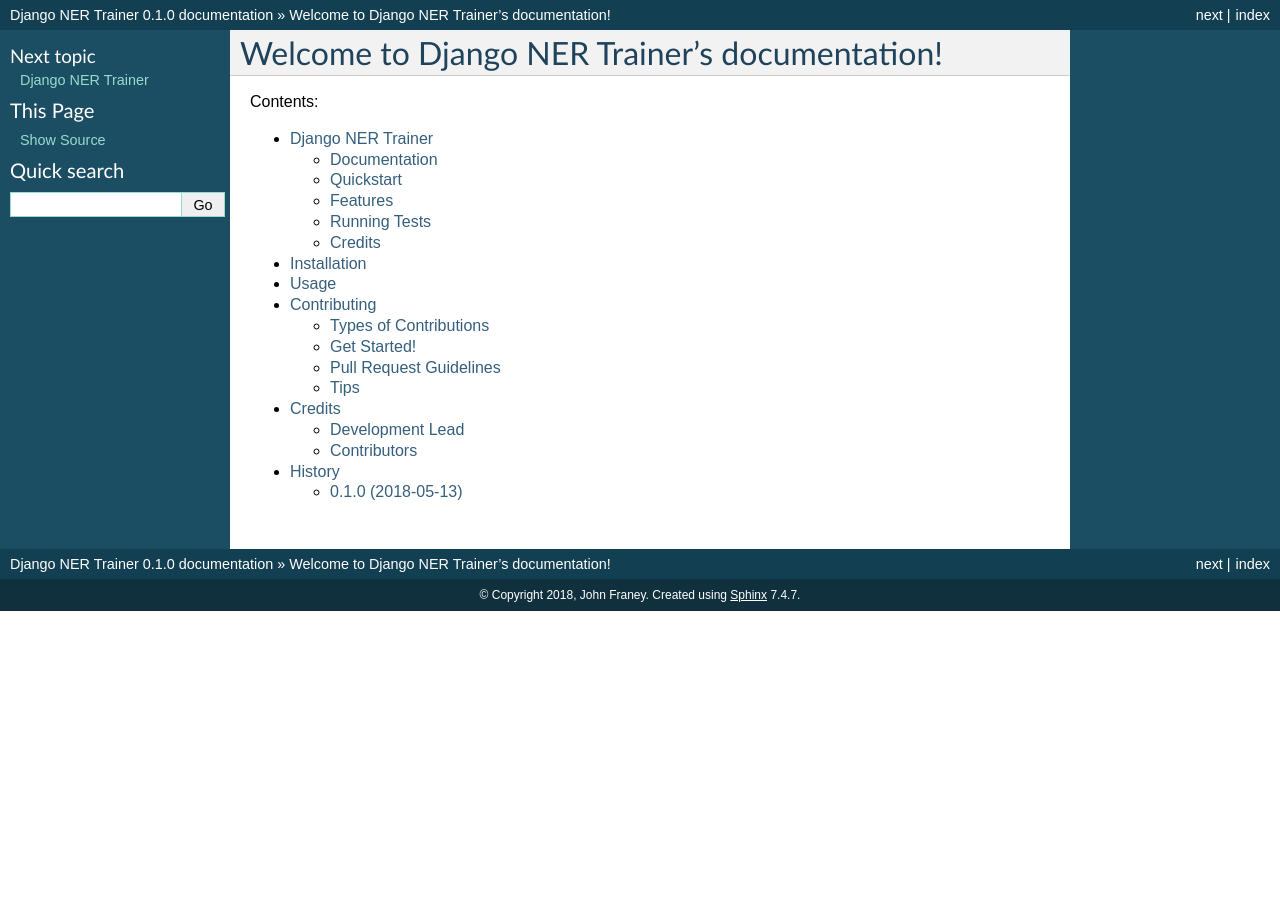
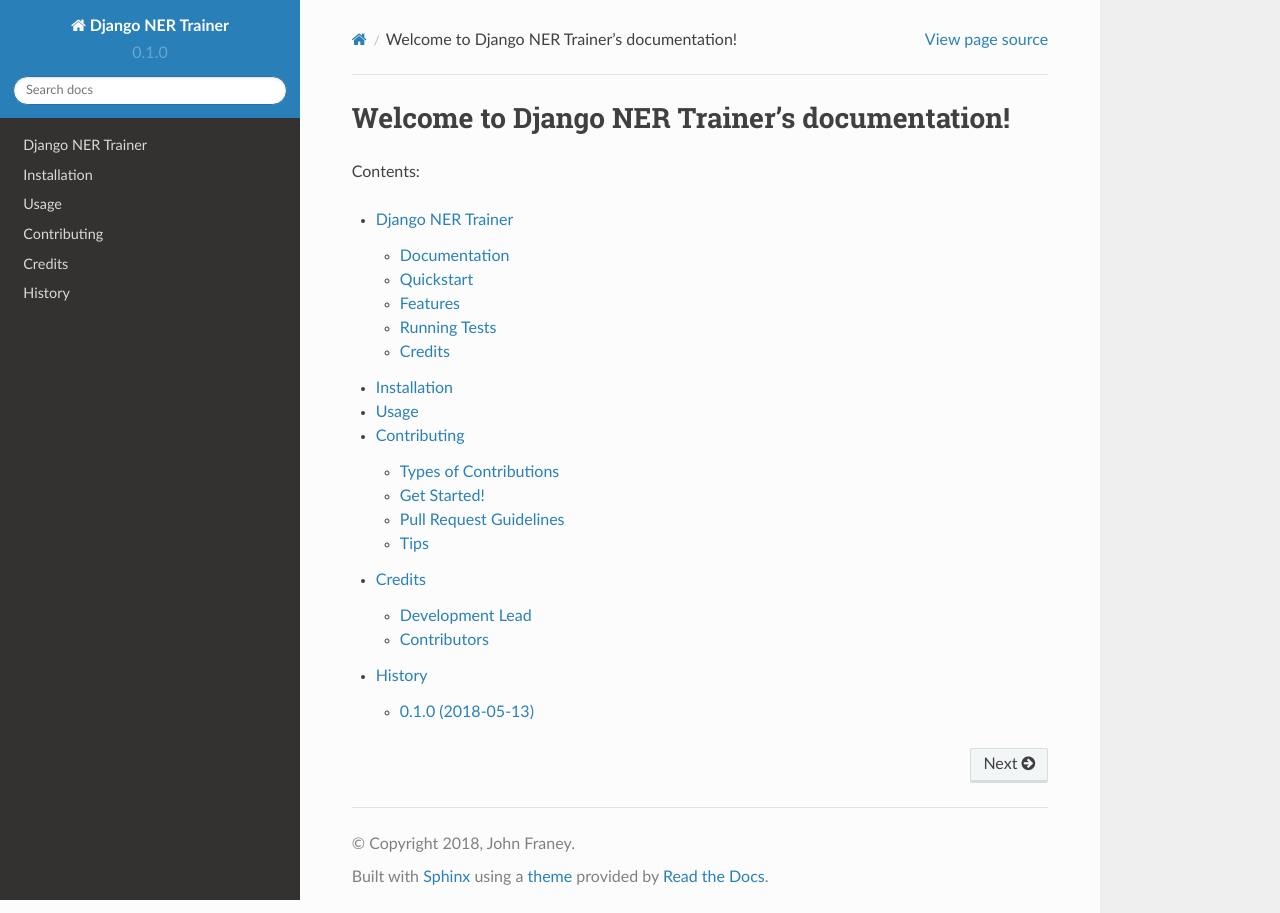
Before and after one commit to johnfraney/django-ner-trainer, a Sphinx documentation site: the page built from docs/index.rst, in a window 1280 px wide. Built offline with Sphinx 7.4.7 and the Read the Docs theme 2.0.0, drawn with Linux system fonts in a browser that asks for light colours; some of the changed lines change nothing that is shown.

Commit message:
Add Markdown and Sphinx theme to docs

```diff
--- a/docs/conf.py
+++ b/docs/conf.py
@@ -23,6 +23,7 @@
 sys.path.append(parent)
 
 import ner_trainer
+from recommonmark.parser import CommonMarkParser
 
 # -- General configuration -----------------------------------------------------
 
@@ -36,8 +37,12 @@
 # Add any paths that contain templates here, relative to this directory.
 templates_path = ['_templates']
 
+source_parsers = {
+    '.md': CommonMarkParser,
+}
+
 # The suffix of source filenames.
-source_suffix = '.rst'
+source_suffix = ['.rst', '.md']
 
 # The encoding of source files.
 #source_encoding = 'utf-8-sig'
@@ -100,7 +105,7 @@
 
 # The theme to use for HTML and HTML Help pages.  See the documentation for
 # a list of builtin themes.
-html_theme = 'default'
+html_theme = 'sphinx_rtd_theme'
 
 # Theme options are theme-specific and customize the look and feel of a theme
 # further.  For a list of options available for each theme, see the
```
